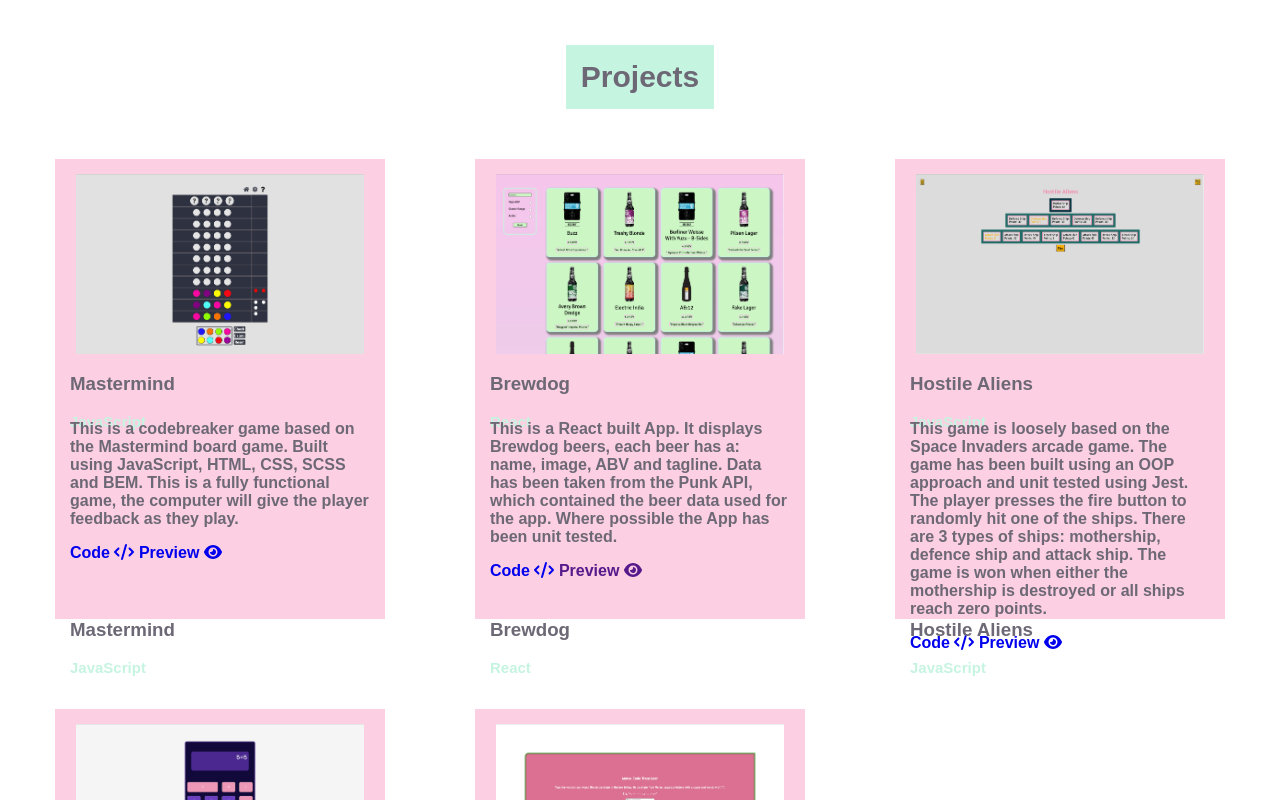
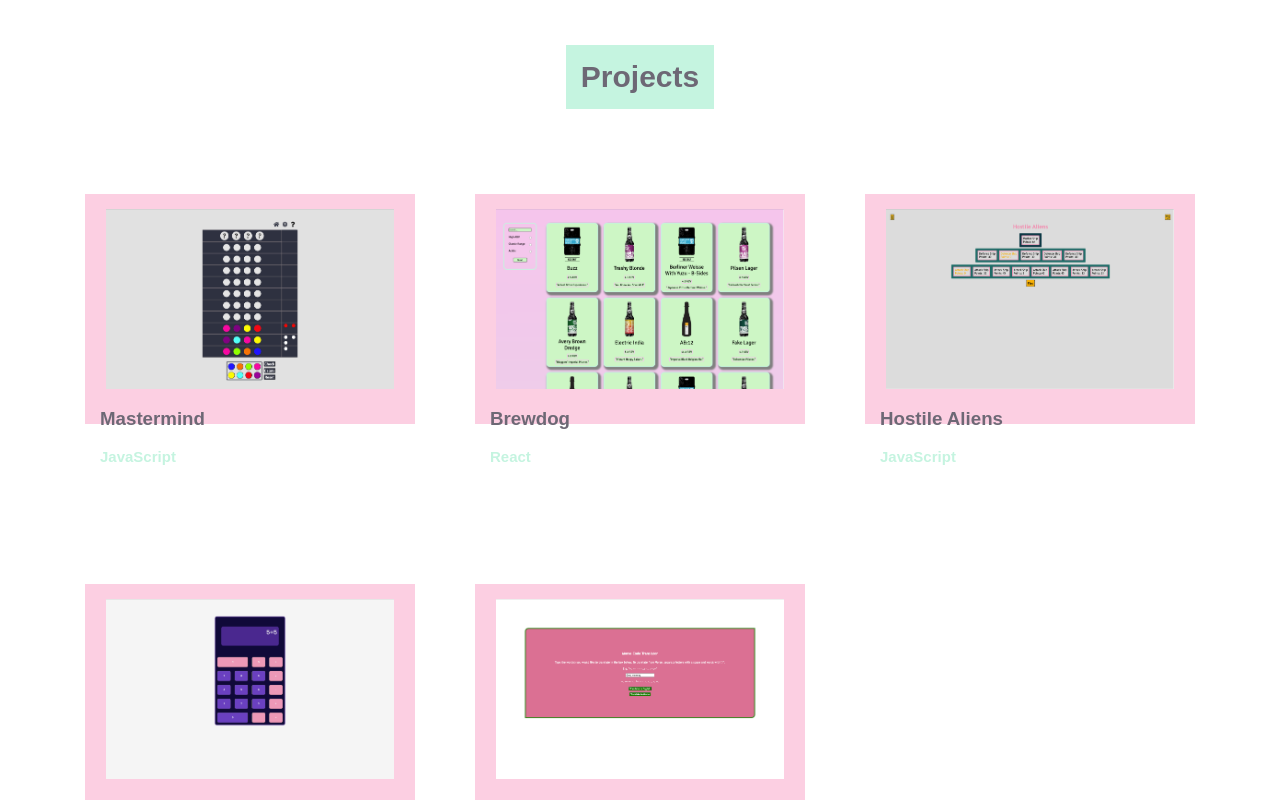
Before and after one commit to OBuckland/portfolio-v2, a React (Create React App) app: page / in a window 1280 px wide. Shown: the part 820-1620 px from the top of the page. Built offline with nearby package versions, Linux system fonts and the light colour scheme; a web font is replaced by a local one.

Commit message:
add flip stylings

```diff
--- a/src/components/Card/Card.module.scss
+++ b/src/components/Card/Card.module.scss
@@ -1,36 +1,25 @@
 @import '../../variables.scss';
 
-.card{
-    // height: 440px;
-    // width: 320px;
-    padding: 25px;
-    text-align: left;
-    color: $colour-primary-grey;
-}
-
-.pictureContainer{
-    // width: 110%;
-    height: 60%;
-    background-color: $colour-primary-pink;
-    border-radius: 7px;
+.card {
     display: flex;
     justify-content: center;
     align-items: center;
+    position: relative;
+    height: 350px;
+    width: 350px;
+    transform-style: preserve-3d;
+    transition: 1090ms;
 }
 
-.cardImage {
-    height: 200px;
+.faceDown{
+    transform: perspective(1000px) rotateY(-180deg);
 }
 
-.textSection {
-    // text-align: left;
+.front, .back {
+    position: absolute;
+    backface-visibility: hidden;
 }
 
-.technology {
-    color: $colour-primary-blue;
-    font-size: 15px;
+.back{
+    transform: rotateY(180deg);
 }
-
-.links{
-font-weight: 600;
-}
```
